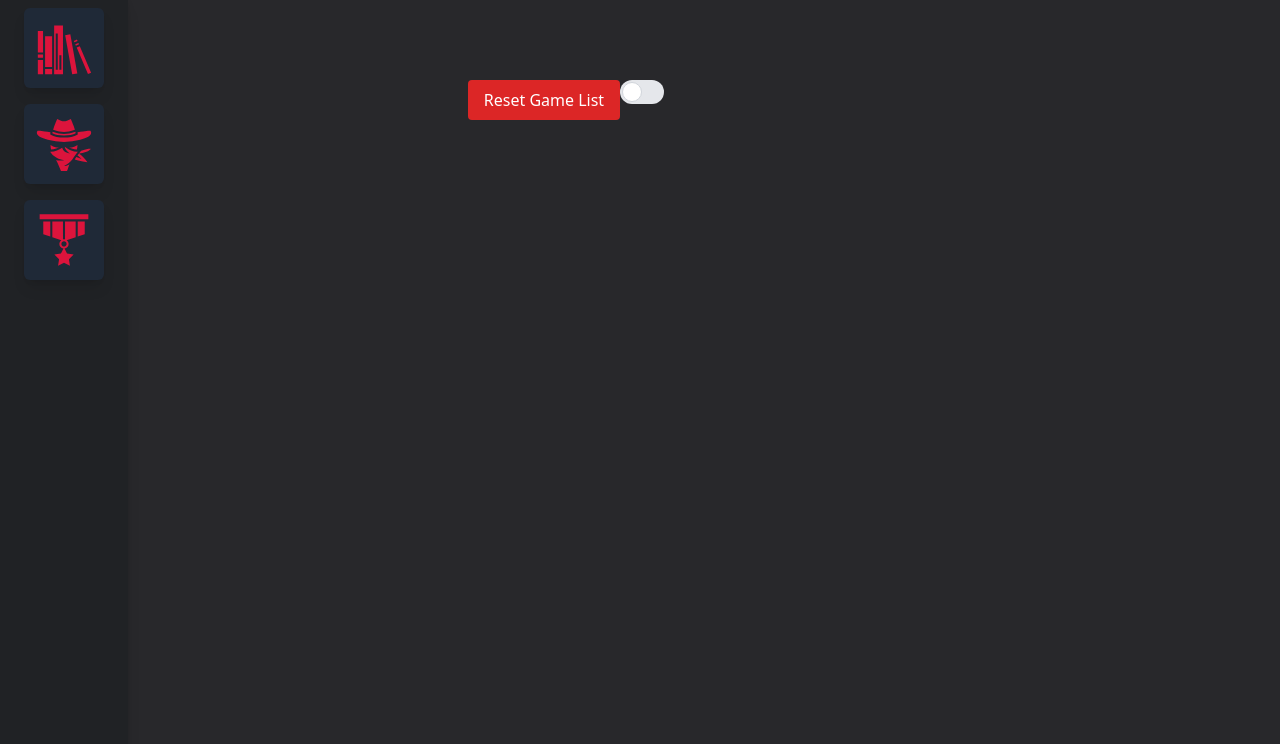
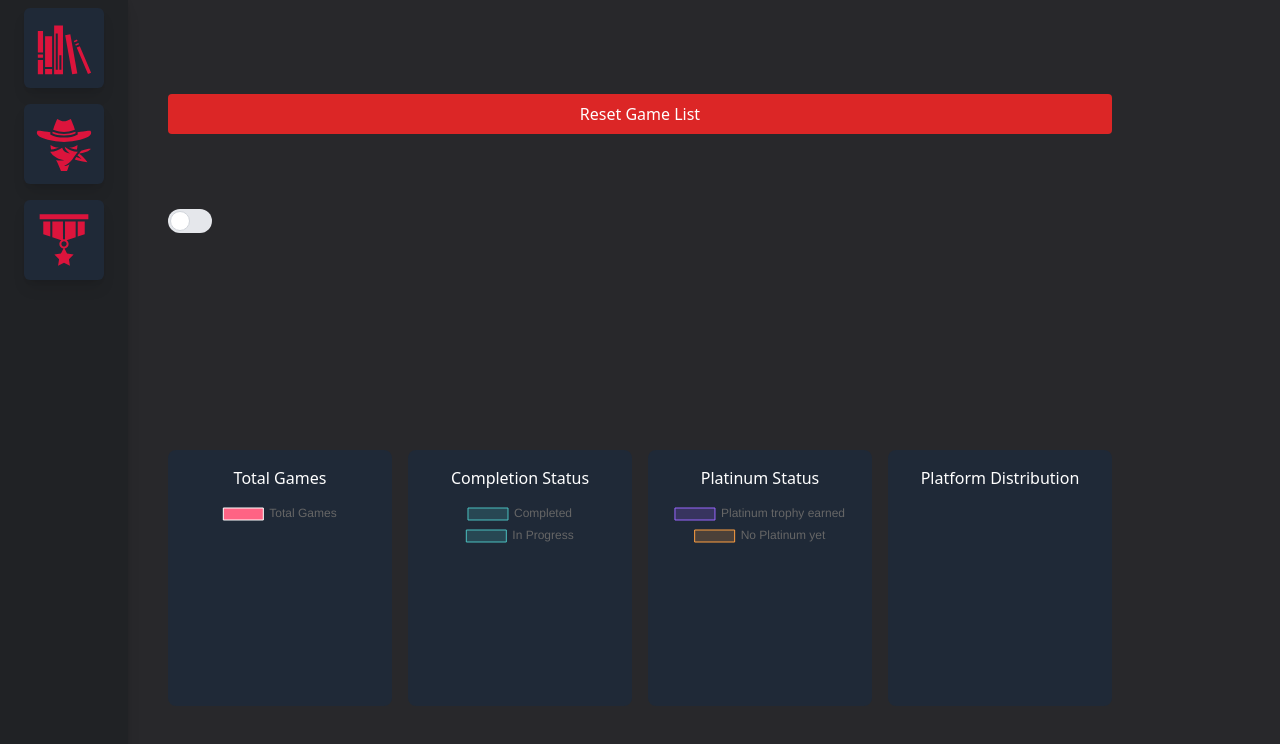
Before and after one commit to ttanko96/game-collector, a React (Vite) app in the folder client/: page / in a window 1280 px wide. Both pictures are taken after a click on the element "Saját lista". Shown: the top 744 px of the page. Built offline with nearby package versions, Linux system fonts and the light colour scheme.

Commit message:
GameTracker statistics

```diff
--- a/client/package.json
+++ b/client/package.json
@@ -11,10 +11,12 @@
   },
   "dependencies": {
     "axios": "^1.8.4",
+    "chart.js": "^4.4.8",
     "cors": "^2.8.5",
     "express": "^5.1.0",
     "framer-motion": "^12.6.3",
     "react": "^19.0.0",
+    "react-chartjs-2": "^5.3.0",
     "react-dom": "^19.0.0",
     "react-icons": "^5.5.0"
   },
--- a/client/src/components/GameTracker.jsx
+++ b/client/src/components/GameTracker.jsx
@@ -2,6 +2,10 @@ import { HiArrowCircleLeft, HiArrowCircleRight } from "react-icons/hi";
 import { useEffect, useRef, useState } from "react";
 import { motion } from "framer-motion";
 import { AnimatePresence } from "framer-motion";
+import { Chart as ChartJS, ArcElement, Tooltip, Legend } from "chart.js";
+import { Pie } from "react-chartjs-2";
+
+ChartJS.register(ArcElement, Tooltip, Legend);
 
 const GameTracker = ({ items, onResetGames }) => {
   const [startIndex, setStartIndex] = useState(0);
@@ -10,6 +14,98 @@ const GameTracker = ({ items, onResetGames }) => {
   const prevBtnRef = useRef(null);
   const nextBtnRef = useRef(null);
   const [selectedGame, setSelectedGame] = useState(null);
+
+  const getStatistics = () => {
+    const totalGames = items.length;
+    const completedGames = items.filter((game) => game.completed).length;
+    const platinumGames = items.filter((game) => game.platinum).length;
+    const platformCounts = {};
+    items.forEach((game) => {
+      if (game.selectedPlatforms) {
+        game.selectedPlatforms.forEach((platform) => {
+          platformCounts[platform] = (platformCounts[platform] || 0) + 1;
+        });
+      }
+    });
+
+    return {
+      totalGames,
+      completedGames,
+      platinumGames,
+      platformCounts,
+    };
+  };
+
+  const statistics = getStatistics();
+
+  const totalGamesData = {
+    labels: ["Total Games"],
+    datasets: [
+      {
+        label: "Games",
+        data: [statistics.totalGames],
+        backgroundColor: ["rgba(255, 99, 132, 1)"],
+        borderWidth: 1,
+      },
+    ],
+  };
+
+  const completionData = {
+    labels: ["Completed", "In Progress"],
+    datasets: [
+      {
+        label: "Summary",
+        data: [statistics.completedGames],
+        backgroundColor: ["rgba(75, 192, 192, 0.2)", "rgba(255, 99, 132, 0.2)"],
+        borderColor: ["rgba(75, 192, 192, 1)", "rgba(255, 99, 132, 1)"],
+        borderWidth: 1,
+      },
+    ],
+  };
+
+  const platinumData = {
+    labels: ["Platinum trophy earned", "No Platinum yet"],
+    datasets: [
+      {
+        label: "Summary",
+        data: [
+          statistics.platinumGames,
+          statistics.totalGames - statistics.platinumGames,
+        ],
+        backgroundColor: [
+          "rgba(153, 102, 255, 0.2)",
+          "rgba(255, 159, 64, 0.2)",
+        ],
+        borderColor: ["rgba(153, 102, 255, 1)", "rgba(255, 159, 64, 1)"],
+        borderWidth: 1,
+      },
+    ],
+  };
+
+  const platformData = {
+    labels: Object.keys(statistics.platformCounts),
+    datasets: [
+      {
+        label: "Platform Distribution",
+        data: Object.values(statistics.platformCounts),
+        backgroundColor: [
+          "rgba(255, 99, 132, 0.2)",
+          "rgba(54, 162, 235, 0.2)",
+          "rgba(255, 206, 86, 0.2)",
+          "rgba(75, 192, 192, 0.2)",
+          "rgba(153, 102, 255, 0.2)",
+        ],
+        borderColor: [
+          "rgba(255, 99, 132, 1)",
+          "rgba(54, 162, 235, 1)",
+          "rgba(255, 206, 86, 1)",
+          "rgba(75, 192, 192, 1)",
+          "rgba(153, 102, 255, 1)",
+        ],
+        borderWidth: 1,
+      },
+    ],
+  };
 
   const handleGameClick = (game) => {
     setSelectedGame(game);
@@ -66,7 +162,7 @@ const GameTracker = ({ items, onResetGames }) => {
   };
 
   return (
-    <div className="flex py-20 items-start justify-center w-screen h-screen bg-matte-black">
+    <div className="grid grid-rows-[auto_auto] gap-8 py-20 items-center justify-center w-screen h-screen bg-matte-black">
       <button
         onClick={handleReset}
         className="mb-4 px-4 py-2 bg-red-600 text-white rounded hover:bg-red-700 "
@@ -118,6 +214,37 @@ const GameTracker = ({ items, onResetGames }) => {
           <HiArrowCircleRight size="50" />
         </button>
       </div>
+
+    {/* Statistics Section */}
+    <div className="mt-8 grid grid-cols-4 gap-4">
+      <div className="bg-gray-800 p-4 rounded-lg">
+        <h3 className="text-white text-center mb-2">Total Games</h3>
+        <div className="w-48 h-48 mx-auto">
+          <Pie data={totalGamesData} />
+        </div>
+      </div>
+
+      <div className="bg-gray-800 p-4 rounded-lg">
+        <h3 className="text-white text-center mb-2">Completion Status</h3>
+        <div className="w-48 h-48 mx-auto">
+          <Pie data={completionData} />
+        </div>
+      </div>
+
+      <div className="bg-gray-800 p-4 rounded-lg">
+        <h3 className="text-white text-center mb-2">Platinum Status</h3>
+        <div className="w-48 h-48 mx-auto">
+          <Pie data={platinumData} />
+        </div>
+      </div>
+
+      <div className="bg-gray-800 p-4 rounded-lg">
+        <h3 className="text-white text-center mb-2">Platform Distribution</h3>
+        <div className="w-48 h-48 mx-auto">
+          <Pie data={platformData} />
+        </div>
+      </div>
+    </div>
 
       <AnimatePresence>
         {selectedGame && (
```
